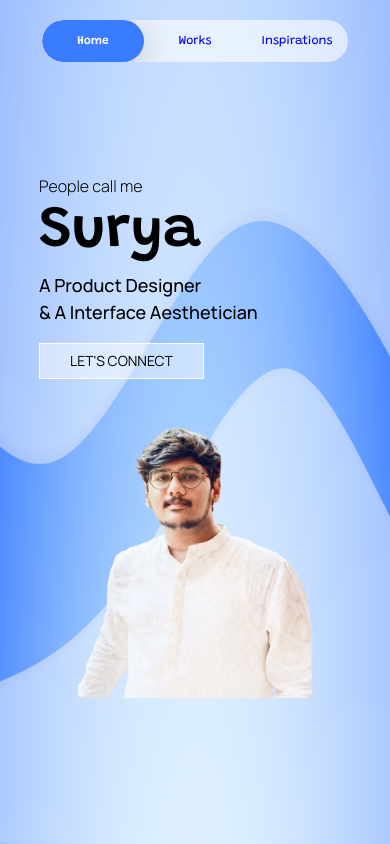
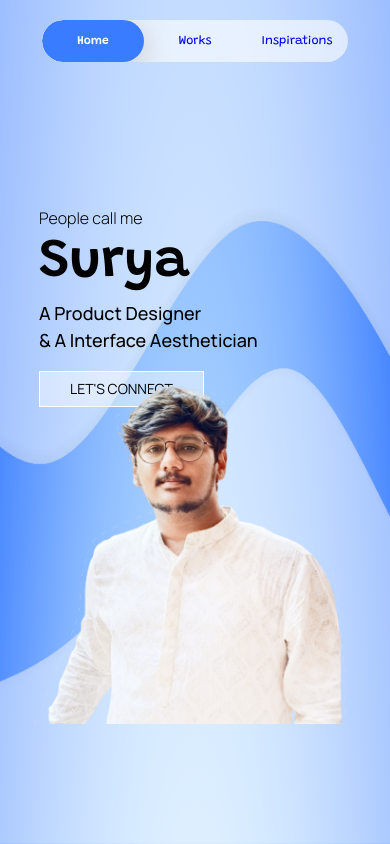
Before and after one commit to suryadsign/suryanarayanan, a plain HTML site: page index.html in a window 390 px wide. Shown: the top 844 px of the page. Drawn offline with nearby package versions, Linux system fonts and the light colour scheme; a script that the page names is missing; a web font is replaced by a local one.

Commit message:
Add files via upload

```diff
--- a/style.css
+++ b/style.css
@@ -1768,7 +1768,6 @@ border-radius: 1rem;
 
   #section1ind {
     width: 100%;
-    height: auto;
     overflow: hidden;
   }
 
@@ -2423,13 +2422,15 @@ border-radius: 1rem;
 flex-direction: column-reverse;
 justify-content: center;
 align-items: center;
-height:80vh;
-padding:100px 0;
+gap:10px;
 }
 
 .herotext{
   width: 80%;
   padding:0;
+  position: relative;
+  top:90px;
+  z-index: -2;
 }
 
 #viewbtn {
@@ -2440,7 +2441,7 @@ padding:100px 0;
 
 .herophoto{
   position: relative;
-  width:80%;
+  width:100%;
 }
 
 .heroimage{
@@ -2516,7 +2517,7 @@ padding:100px 0;
 
 
 .timeline {
-  margin:50px auto;
+  margin:0px auto;
   display: flex;
   flex-direction: column;
   width: fit-content;
@@ -2770,7 +2771,7 @@ font-size: 12px;
 }
 
 .bannerhead{
-  font-size: 58px;
+  font-size: 54px;
   margin:10px 0;
 }
 
```
